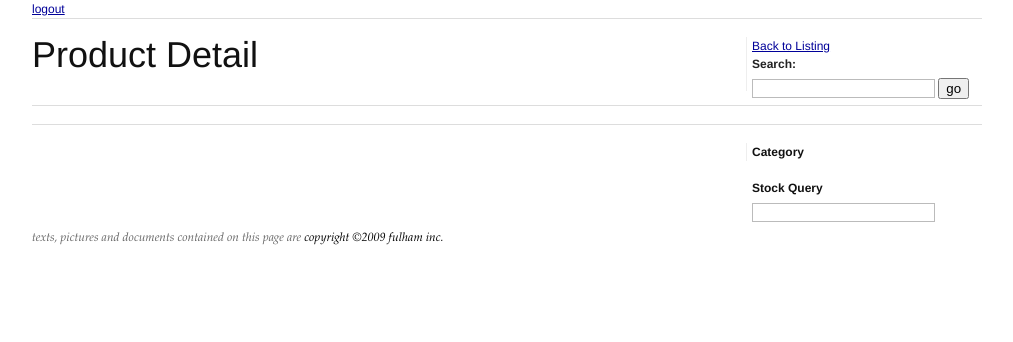
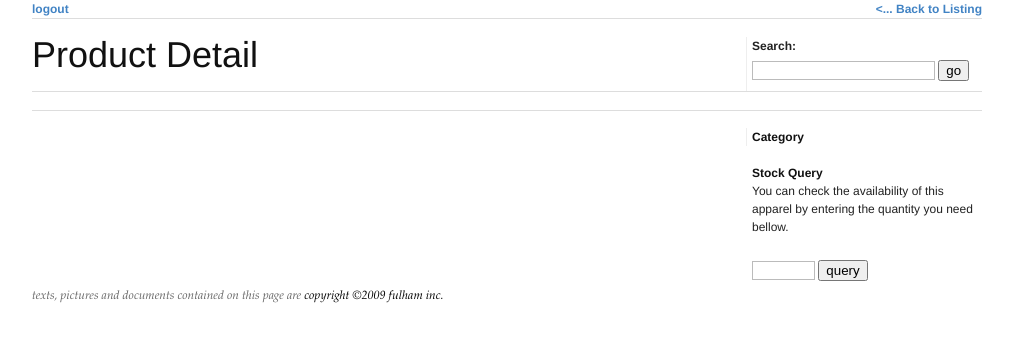
Before and after one commit to typehorror/product-database, a Django app: template templates/product/product.html in a window 1280 px wide. Shown: the top 342 px of the page, without its empty margins (133-1146 px from the left). Run offline with Django 3.2, Linux system fonts and the light colour scheme; the template is opened without the code that fills it, so the values that code supplies are empty; parts of the project's set-up code (start-up, migrations or seed data) failed here and were passed over; some libraries are stand-ins or nearby versions.

Commit message:
Check stock integration

```diff
--- a/templates/base.html
+++ b/templates/base.html
@@ -1,14 +1,24 @@
 <html>
 <head>
 
+{% block js %}
+{% endblock %}
 {% block css %}
-{{ block.super }}
     <link rel="stylesheet" href="{{ STATIC_URL }}css/blueprint/screen.css" type="text/css" media="screen, projection" />
     <link rel="stylesheet" href="{{ STATIC_URL }}css/blueprint/print.css" type="text/css" media="print" />
     <!--[if lt IE 8]>
         <link rel="stylesheet" href="{{ STATIC_URL }}css/blueprint/ie.css" type="text/css" media="screen, projection" />
     <![endif]-->
     <style type="text/css">
+        a:hover{
+            color: #2B5C8C;
+            text-decoration: underline;
+        }
+        a{
+            text-decoration: none;
+            color: #4183C4;
+            font-weight: bold;
+        }
         .alt{
             font-style: italic;
             color: #666;
--- a/templates/product/base.html
+++ b/templates/product/base.html
@@ -26,8 +26,11 @@
 {% endblock %}
 {% block content %}
 <div class="container">
-    <div class="span-24">
+    <div class="span-18">
     <a href="/logout/"> logout </a>
+    </div>
+    <div class="span-6 last" style="text-align: right;">
+    {% block rightheader %}{% endblock %}
     </div>
     <hr />
 {% endblock %}
--- a/templates/product/product.html
+++ b/templates/product/product.html
@@ -1,5 +1,10 @@
 {% extends "product/base.html" %}
 {% load thumbnail %}
+{% block js %}
+{{ block.super }}
+<script type="text/javascript" src="{{STATIC_URL}}js/jquery.min.js"></script>
+<script type="text/javascript" src="{{STATIC_URL}}js/jquery.form.js"></script>
+{% endblock %}
 {% block css %}
 {{ block.super }}
     <style type="text/css">
@@ -25,6 +30,18 @@
         }
 
     </style>
+    <script type="text/javascript">
+        // wait for the DOM to be loaded
+        $(document).ready(function() {
+            // bind 'myForm' and provide a simple callback function
+            $('#stock_query').ajaxForm(function(response_text) {
+                alert(response_text);
+            });
+        });
+    </script>
+{% endblock %}
+{% block rightheader %}
+    <a href="{% url product_list_view %}">&lt;... Back to Listing</a>
 {% endblock %}
 {% block content %}
 {{ block.super }}
@@ -33,7 +50,6 @@
     <h1> Product Detail </h1>
     </div>
     <div class="span-6 last">
-    <a href="{% url product_list_view %}">Back to Listing</a>
     <form action="{% url product_list_view %}" method="get">
     <label for="id_filter">Search: </label>
     <input type="text" name="filter" id="id_filter" />
@@ -93,8 +109,13 @@
             {% endfor %}
         {% else %}
             <h6>Stock Query</h6>
-            <form action="" method="post">
-            <input type="text" name="quantity" />
+            <p>
+            You can check the availability of this apparel by entering the quantity you need bellow.
+            </p>
+
+            <form id="stock_query" action="{% url ajax_stock_available product.item_number %}" method="post">
+            <input type="text" name="quantity" size="5" />
+            <input type="submit" value="query" />
             </form>
         {% endif %}
     </div>
--- a/templates/product/products.html
+++ b/templates/product/products.html
@@ -19,6 +19,9 @@
         .pagination .current{
             margin-left: 250px;
             font-weight: bold;
+        }
+        .searchbox {
+            padding: 5px;
         }
     </style>
 {% endblock %}
@@ -79,6 +82,7 @@
         {% endifnotequal %}
     </div>
     <div class="span-6 last">
+        <div class="searchbox">
         <form method="get">
         <input type="hidden" name="page" value="{{ products.number }} ">
         <p>
@@ -103,5 +107,6 @@
         <a href="{% url product_list_view %}">reset filter</a>
         </p>
         {% endif %}
+        </div>
     </div>
 {% endblock %}
```
